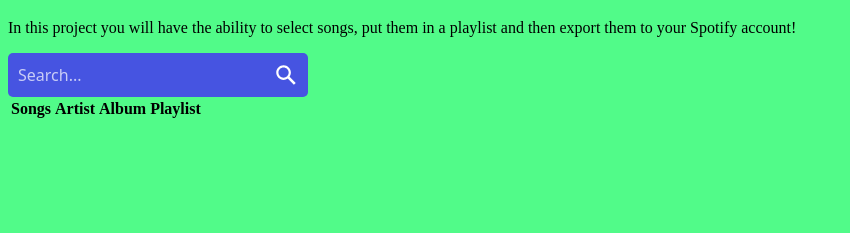
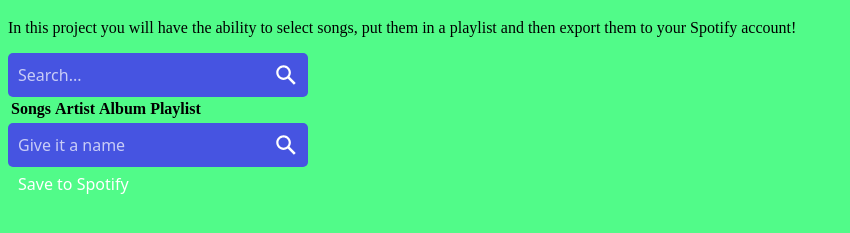
Before and after one commit to JamesLieb/Jammming-Project, a plain HTML site: page index.html in a window 1280 px wide. Shown: the part 61-294 px from the top of the page, without its empty margins (0-850 px from the left). Drawn offline with Linux system fonts and the light colour scheme.

Commit message:
added an add playlist button and a submit to spotify button

```diff
--- a/index.html
+++ b/index.html
@@ -13,7 +13,7 @@
                 <p>In this project you will have the ability to select songs, put them in a playlist and then export them to your Spotify account!</p>
             </div>
             <div id="search-bar">
-                <form role="search" id="form">
+                <form role="search" id="search-song" class="form">
                     <input type="search" id="query" name="q"
                      placeholder="Search..."
                      aria-label="Search through site content">
@@ -42,7 +42,25 @@
                 </table>
 
             </div>
-            <div id="toolbar"></div>
+            <div id = "playlist" >
+                <form role="search" id="name-playlist" class="form">
+                <input type="search" id="name-playlist" name="name-playlist"
+                 placeholder="Give it a name"
+                 aria-label="Name your playlist">
+                <button>
+                  <svg viewBox="0 0 1024 1024"><path class="path1" d="M848.471 928l-263.059-263.059c-48.941 36.706-110.118 55.059-177.412 55.059-171.294 0-312-140.706-312-312s140.706-312 312-312c171.294 0 312 140.706 312 312 0 67.294-24.471 128.471-55.059 177.412l263.059 263.059-79.529 79.529zM189.623 408.078c0 121.364 97.091 218.455 218.455 218.455s218.455-97.091 218.455-218.455c0-121.364-103.159-218.455-218.455-218.455-121.364 0-218.455 97.091-218.455 218.455z"></path></svg>
+                </button>
+
+            </div>
+            <div id="toolbar">
+                <form id="add-playlist" class="form">
+                    <input type="submit" id="query" name="playlist"
+                     value="Save to Spotify"
+                     aria-label= "Add to playlist" />
+                    <button></button>
+                  </form>
+
+            </div>
 
 
         </main>
--- a/style.css
+++ b/style.css
@@ -2,7 +2,7 @@ body {
     background-color:  #51fb89;
 }
 
-form {
+.form {
     background-color: #4654e1;
     width: 300px;
     height: 44px;
```
